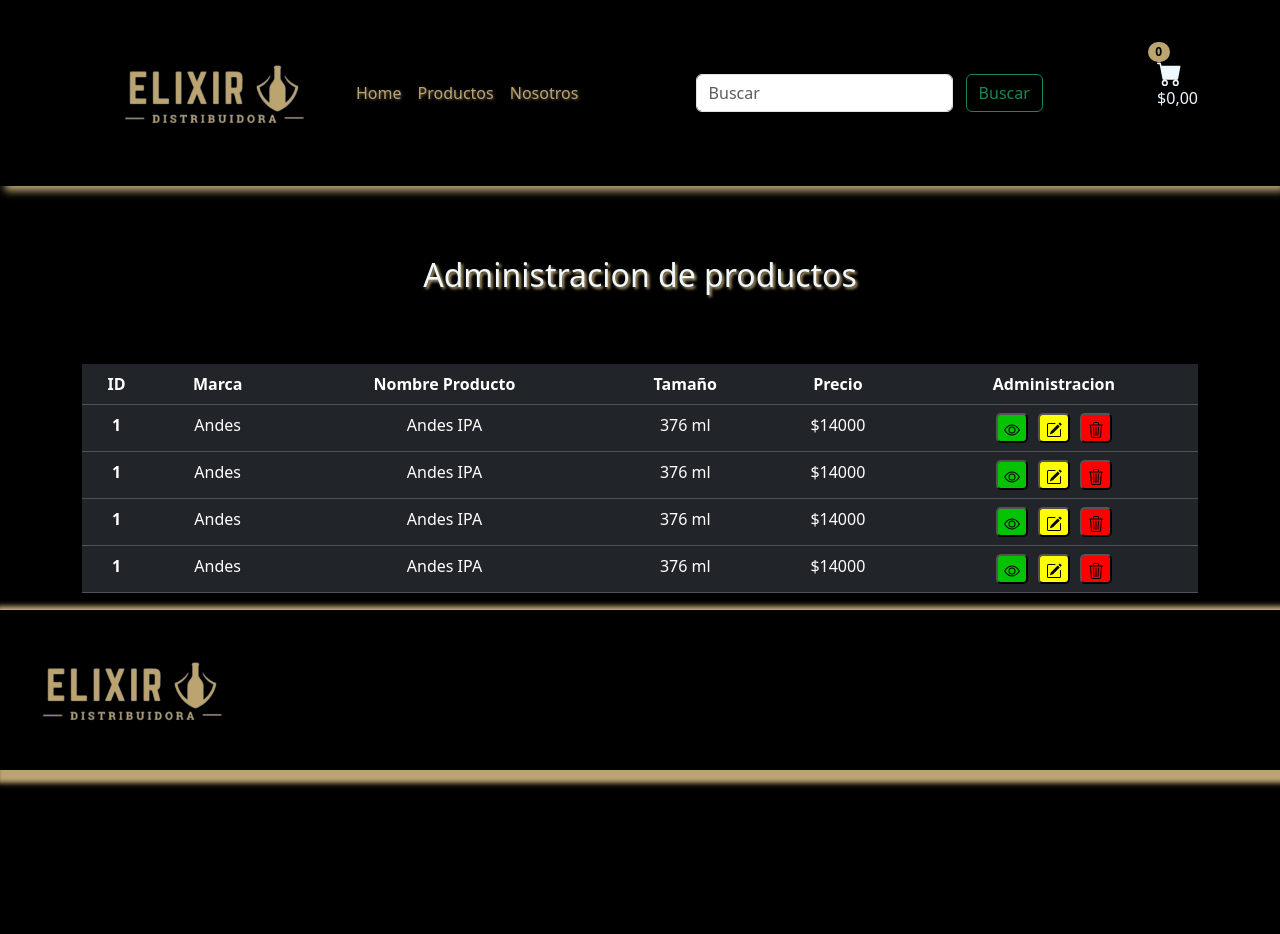
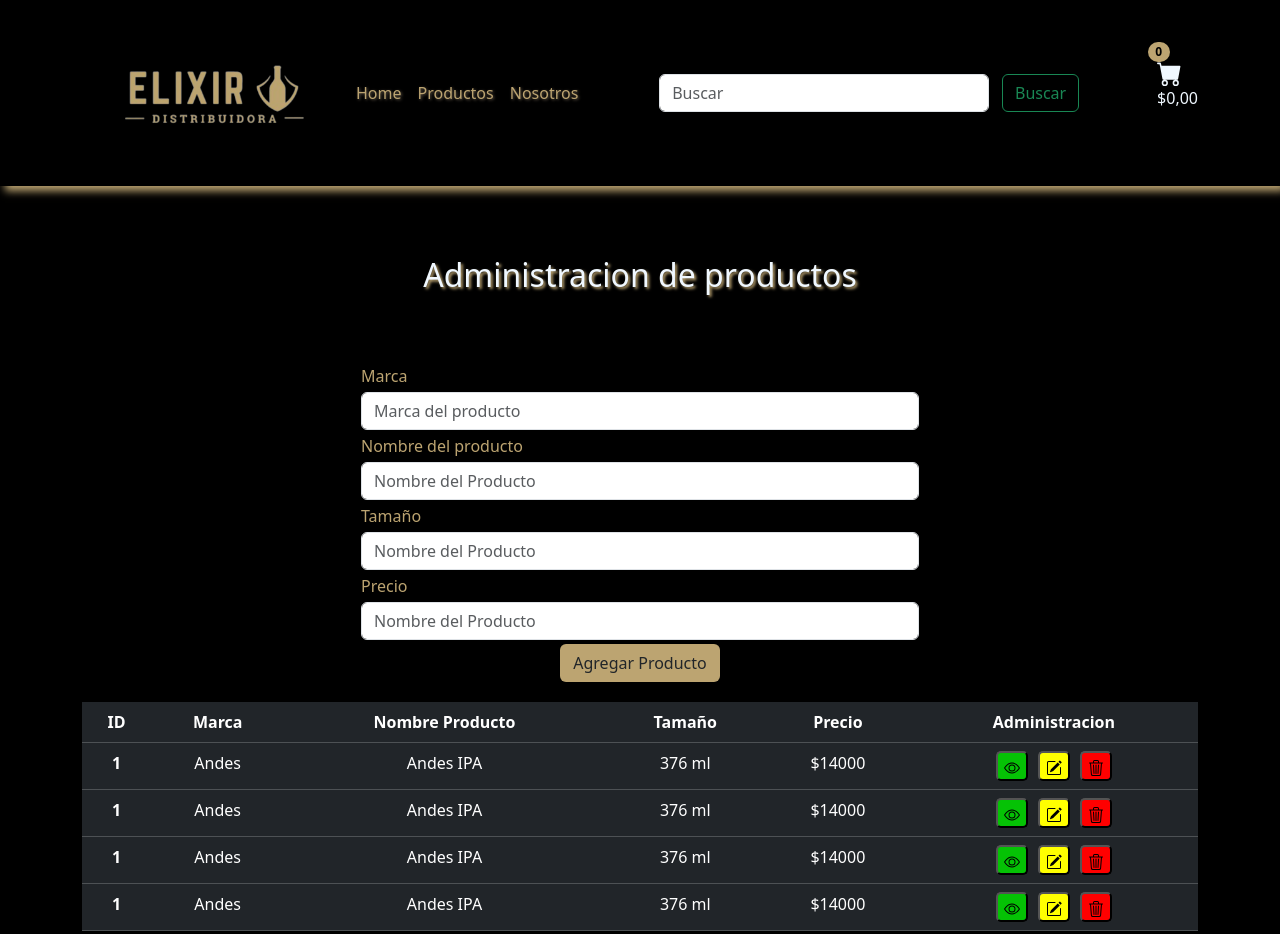
Before and after one commit to Pablo-Progr/ProyectoFinalJS, a website: page html/admin.html in a window 1280 px wide. Shown: the top 934 px of the page. Before the commit the page ends 800 px from the top, so only its background shows below. Drawn offline with nearby package versions, Linux system fonts and the light colour scheme.

Commit message:
Diseño pagina admin terminada

```diff
--- a/css/admin.css
+++ b/css/admin.css
@@ -1,4 +1,26 @@
+.container-form{
+    display: flex;
+    justify-content: center;
+}
 
+form{
+    width: 50%;
+    color: #bca471;
+}
+
+.ubicacion-boton{
+    justify-content: center;
+}
+
+.boton{
+    margin: 4px;
+    background-color: #bca471;
+}
+
+.boton:hover{
+    color: black;
+    background-color: green;
+}
 
 .tabla-personalizada{
     width: 100%;
--- a/html/admin.html
+++ b/html/admin.html
@@ -50,9 +50,29 @@
         </nav>
     </header>
     <main>
-      <section class="container">
-        <h2>Administracion de productos</h2>
-
+      <h2>Administracion de productos</h2>
+      <section class="container container-form">
+          <form id="formularioLogin">
+            <div class="form-group">
+              <label class="mb-1" for="exampleInputEmail1">Marca</label>
+              <input type="text" class="form-control" id="exampleInputEmail1" aria-describedby="emailHelp" placeholder="Marca del producto">
+            </div>
+            <div class="form-group">
+              <label class="mt-1 mb-1" for="exampleInputPassword1">Nombre del producto</label>
+              <input type="password" class="form-control" id="exampleInputPassword1" placeholder="Nombre del Producto">
+            </div>
+            <div class="form-group">
+              <label class="mt-1 mb-1" for="exampleInputPassword1">Tamaño</label>
+              <input type="text" class="form-control" id="exampleInputPassword1" placeholder="Nombre del Producto">
+            </div>
+            <div class="form-group">
+              <label class="mt-1 mb-1" for="exampleInputPassword1">Precio</label>
+              <input type="number" class="form-control" id="exampleInputPassword1" placeholder="Nombre del Producto">
+            </div>
+            <div class="ubicacion-boton d-flex">
+              <button  type="submit" class="btn boton">Agregar Producto</button>
+            </div>
+          </form>
       </section>
       <section class="container seccion-tabla mt-3">
         <table class=" table table-dark tabla-personalizada">
```
Also changed, not shown: html/loginCliente.html (+1 -0 lines), js/login.js (+6 -2 lines), json/db.json (+0 -23 lines).
